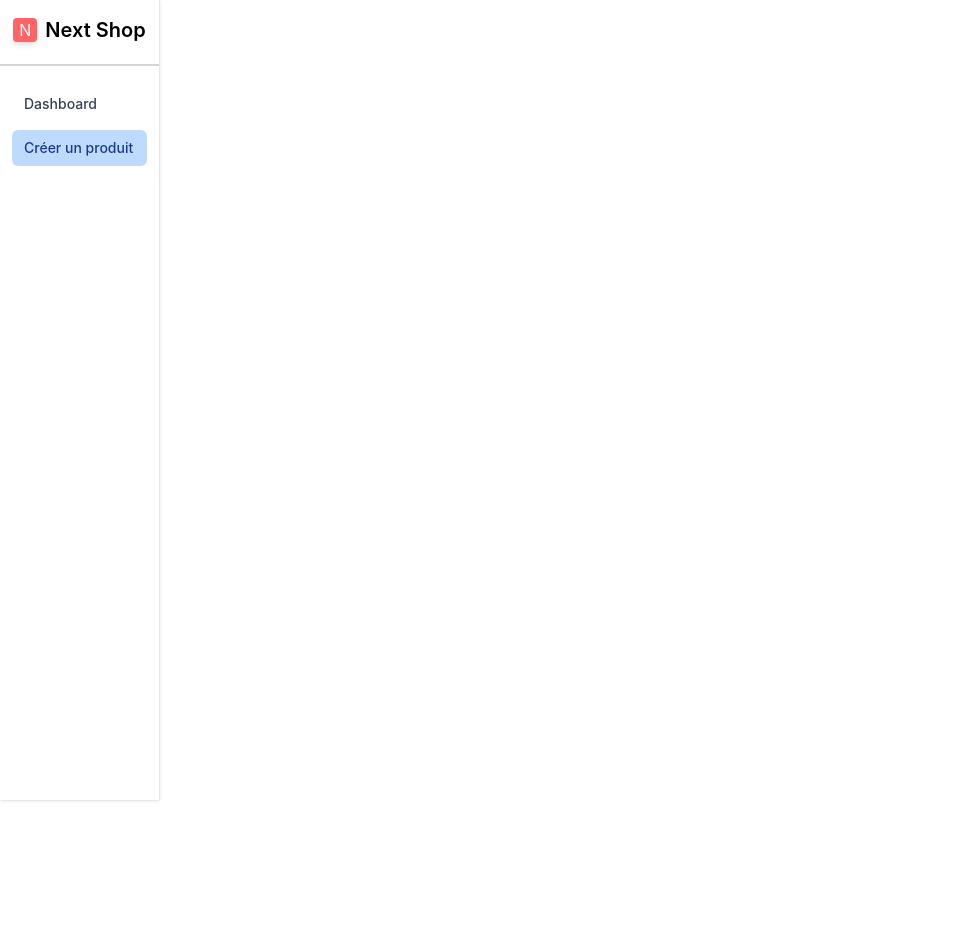
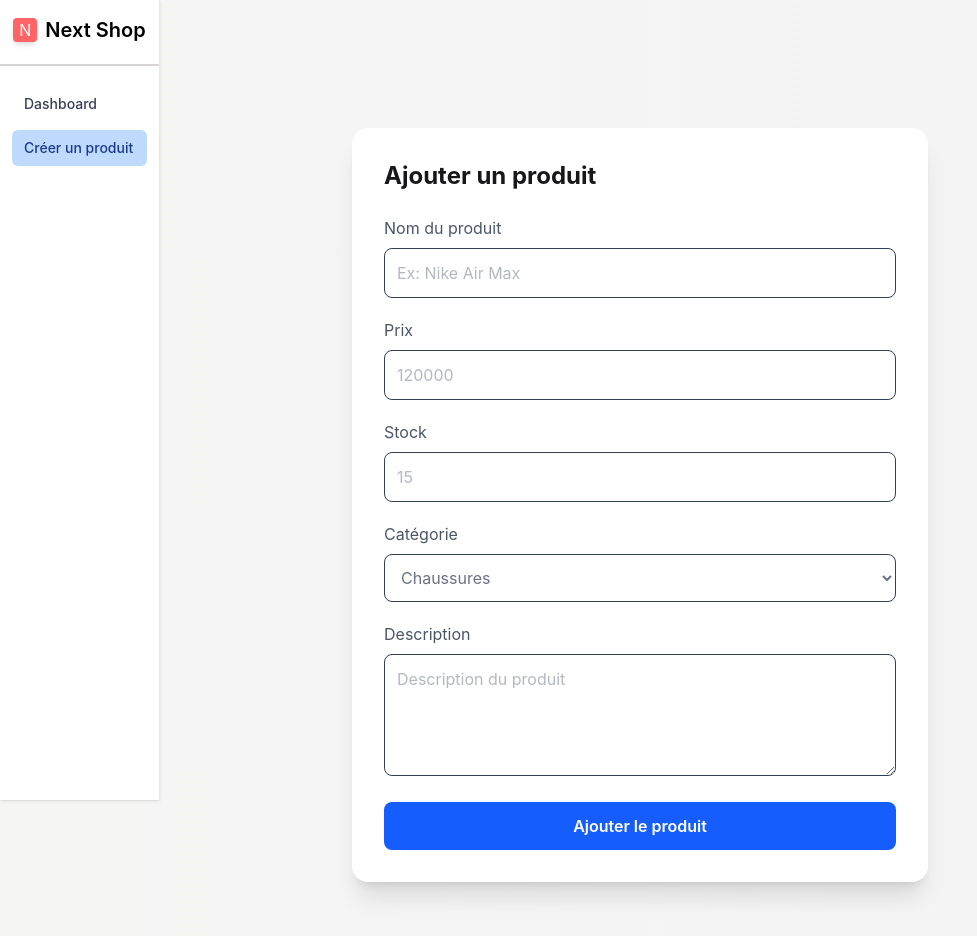
Before and after one commit to m3dev4/Next-Shop-Dashboard, a React (Vite) app: page /creer-produit in a window 1280 px wide. Shown: the top 936 px of the page, without its empty margins (0-977 px from the left). Before the commit the page ends 800 px from the top, so only its background shows below. Built offline with nearby package versions, Linux system fonts and the light colour scheme.

Commit message:
fonctionnalite pour ajouter un produit

```diff
--- a/src/components/creer-produit.jsx
+++ b/src/components/creer-produit.jsx
@@ -1,11 +1,340 @@
-import Sidebar from "./sidebar"
+import useProducts from "../hooks/useProducts";
+import { useNavigate } from "react-router-dom";
+import { useState } from "react";
+function CreerProduit(){
 
-function CreerProduit(){
-    return(
-<div>
-    hello world
+const {addProduct}=useProducts()
+const [errors, setErrors] = useState({});
+const [formData,setFormData] = useState({
+
+name:"",
+price:"",
+stock:"",
+category:"",
+description:""
+
+});
+const navigate = useNavigate();
+
+const handleChange = (e)=>{
+
+setFormData({
+
+...formData,
+
+[e.target.name]: e.target.value
+
+})
+
+};
+
+const validate = ()=>{
+
+let newErrors = {};
+
+// Nom
+
+if(!formData.name.trim()){
+
+newErrors.name="Le nom est obligatoire";
+
+}
+else if(formData.name.trim().length < 2){
+
+newErrors.name="Minimum 2 caractères";
+
+}
+else if(!/^[a-zA-ZÀ-ÿ\s]+$/.test(formData.name)){
+
+newErrors.name="Le nom contient des caractères invalides";
+
+}
+
+// Prix
+
+if(!formData.price){
+
+newErrors.price="Le prix est obligatoire";
+
+}
+else if(Number(formData.price)<=0){
+
+newErrors.price="Le prix doit être supérieur à 0";
+
+}
+
+// Stock
+
+if(!formData.stock){
+
+newErrors.stock="Le stock est obligatoire";
+
+}
+else if(!Number.isInteger(Number(formData.stock))){
+
+newErrors.stock="Le stock doit être un nombre entier";
+
+}
+else if(Number(formData.stock)<0){
+
+newErrors.stock="Le stock ne peut pas être négatif";
+
+}
+else if(Number(formData.stock)<5){
+
+newErrors.stock="Le stock doit superieur ou egale a 5";
+
+}
+
+// Catégorie
+
+if(!formData.category){
+
+newErrors.category="Choisissez une catégorie";
+
+}
+
+// Description
+
+if(formData.description.length > 300){
+
+newErrors.description=
+"La description ne doit pas dépasser 300 caractères";
+
+}
+
+setErrors(newErrors);
+
+return Object.keys(newErrors).length === 0;
+
+}
+
+const handleSubmit=(e)=>{
+
+e.preventDefault();
+
+if(validate()){
+
+console.log(formData);
+
+addProduct(formData)
+
+navigate("/")
+
+}
+
+}
+
+return (
+
+<div className="min-h-screen bg-gradient-to-r from-stone-100 to-zinc-100 flex items-center justify-center">
+
+    <form onSubmit={handleSubmit} className="my-32 bg-white w-full max-w-xl p-8 rounded-2xl shadow-xl">
+
+        <h2 className="text-dark text-2xl font-bold mb-6">
+        Ajouter un produit
+        </h2>
+
+        <div className="space-y-5">
+
+            {/* Nom */}
+
+            <div>
+
+                <label className="text-gray-600 block mb-2">
+                Nom du produit
+                </label>
+
+                <input
+                name="name"
+                value={formData.name}
+                onChange={handleChange}
+                type="text"
+                placeholder="Ex: Nike Air Max"
+                className="
+                w-full
+                text-gray-500
+                p-3
+                rounded-lg
+                border
+                border-slate-700
+                focus:outline-none
+                focus:ring-2
+                focus:ring-blue-500
+                "
+                />
+                {errors.name && (
+                <small style={{ color: "red" }}>
+                    {errors.name}
+                </small>
+                )}
+
+
+            </div>
+
+            {/* Prix */}
+
+            <div>
+
+                <label className="text-gray-600 block mb-2">
+                Prix
+                </label>
+
+                <input
+                name="price"
+                value={formData.price}
+                onChange={handleChange}
+                type="number"
+                placeholder="120000"
+                className="
+                w-full
+                text-gray-500
+                p-3
+                rounded-lg
+                border
+                border-slate-700
+                "
+                />
+                {errors.price && (
+                <small style={{ color: "red" }}>
+                    {errors.price}
+                </small>
+                )}
+
+            </div>
+
+            {/* Stock */}
+
+            <div>
+
+                <label className="text-gray-600 block mb-2">
+                Stock
+                </label>
+
+                <input
+                name="stock"
+                value={formData.stock}
+                onChange={handleChange}
+                type="number"
+                placeholder="15"
+                className="
+                w-full
+                text-gray-500
+                p-3
+                rounded-lg
+                border
+                border-slate-700
+                "
+                />
+                {errors.stock && (
+                <small style={{ color: "red" }}>
+                    {errors.stock}
+                </small>
+                )}
+
+            </div>
+
+            {/* Catégorie */}
+
+            <div>
+
+                <label className="text-gray-600 block mb-2">
+                Catégorie
+                </label>
+
+                <select
+                name="category"
+                value={formData.category}
+                onChange={handleChange}
+                className="
+                w-full
+                text-gray-500
+                p-3
+                rounded-lg
+                border
+                border-slate-700
+                ">
+                <option>
+                Chaussures
+                </option>
+
+                <option>
+                Téléphone
+                </option>
+
+                <option>
+                Informatique
+                </option>
+
+                <option>
+                Audio
+                </option>
+
+                </select>
+                {errors.category && (
+                <small style={{ color: "red" }}>
+                    {errors.category}
+                </small>
+                )}
+
+            </div>
+
+            {/* Description */}
+
+            <div>
+
+                <label className="text-gray-600 block mb-2">
+                Description
+                </label>
+
+                <textarea
+                name="description"
+                value={formData.description}
+                onChange={handleChange}
+                rows="4"
+                placeholder="Description du produit"
+                className="
+                w-full
+                text-gray-500
+                p-3
+                rounded-lg
+                border
+                border-slate-700
+                "
+                />
+                {errors.description && (
+                <small style={{ color: "red" }}>
+                    {errors.description}
+                </small>
+                )}
+
+            </div>
+
+            <button
+                type="submit"
+                className="
+                w-full
+                bg-blue-600
+                hover:bg-blue-700
+                text-white
+                font-semibold
+                py-3
+                rounded-lg
+                transition
+                "
+                >
+                Ajouter le produit
+            </button>
+
+        </div>
+
+    </form>
+
 </div>
-    )
+
+
+)
+
 }
 
 export default CreerProduit
--- a/src/components/detail.jsx
+++ b/src/components/detail.jsx
@@ -1,4 +1,3 @@
-import React from "react";
 import useProducts from "../hooks/useProducts";
 import { useParams, Link } from "react-router-dom";
 
```
